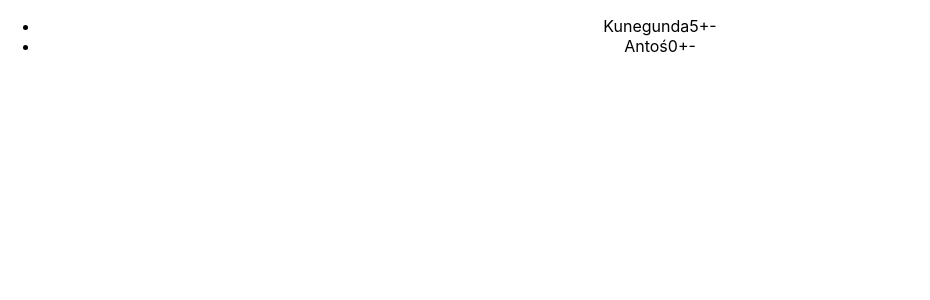
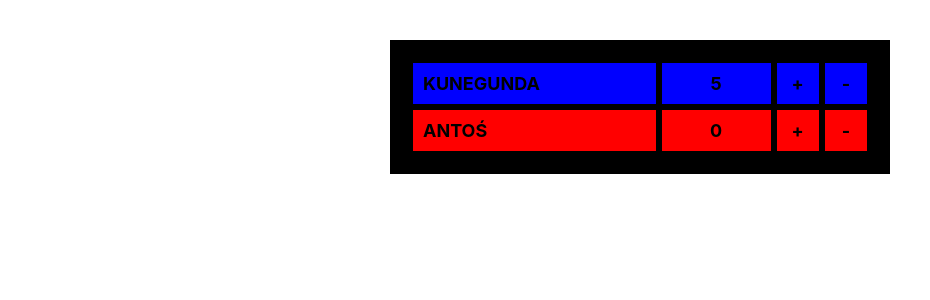
Before and after one commit to paulinastefanska/ReactApp-tests, a React (Create React App) app: page / in a window 1280 px wide. Shown: the top 300 px of the page, without its empty margins (0-930 px from the left). Built offline with nearby package versions, Linux system fonts and the light colour scheme.

Commit message:
Add styles to app

```diff
--- a/src/App.css
+++ b/src/App.css
@@ -1,3 +1,4 @@
 .App {
-  text-align: center;
+	max-width: 500px;
+	margin: 40px auto;
 }
--- a/src/components/Player/Player.css
+++ b/src/components/Player/Player.css
@@ -0,0 +1,35 @@
+.Player {
+    display: flex;
+    justify-content: space-around;
+    font-size: 18px;
+    font-weight: bold;
+    text-transform: uppercase;
+    background: #0000FF;
+}
+
+li:nth-of-type(2n) {
+  background: #FF0000;
+}
+
+.Player__name {
+    width: 50%;
+    padding: 10px;
+    border: 3px solid #000;
+}
+
+.Player__score {
+    width: 20%;
+    padding: 10px;
+    text-align: center;
+    border: 3px solid #000;
+    font-weight: bold;
+}
+
+.Player__button {
+    width: 5%;
+    padding: 10px;
+    text-align: center;
+    cursor: pointer;
+    border: 3px solid #000;
+    font-weight: bold;
+}
--- a/src/components/PlayerList/PlayerList.css
+++ b/src/components/PlayerList/PlayerList.css
@@ -0,0 +1,9 @@
+.PlayerList {
+    box-sizing: border-box;
+    list-style: none;
+    padding: 0;
+    margin: 10px auto;
+    width: 100%;
+    padding: 20px;
+    background: black;
+}
```
